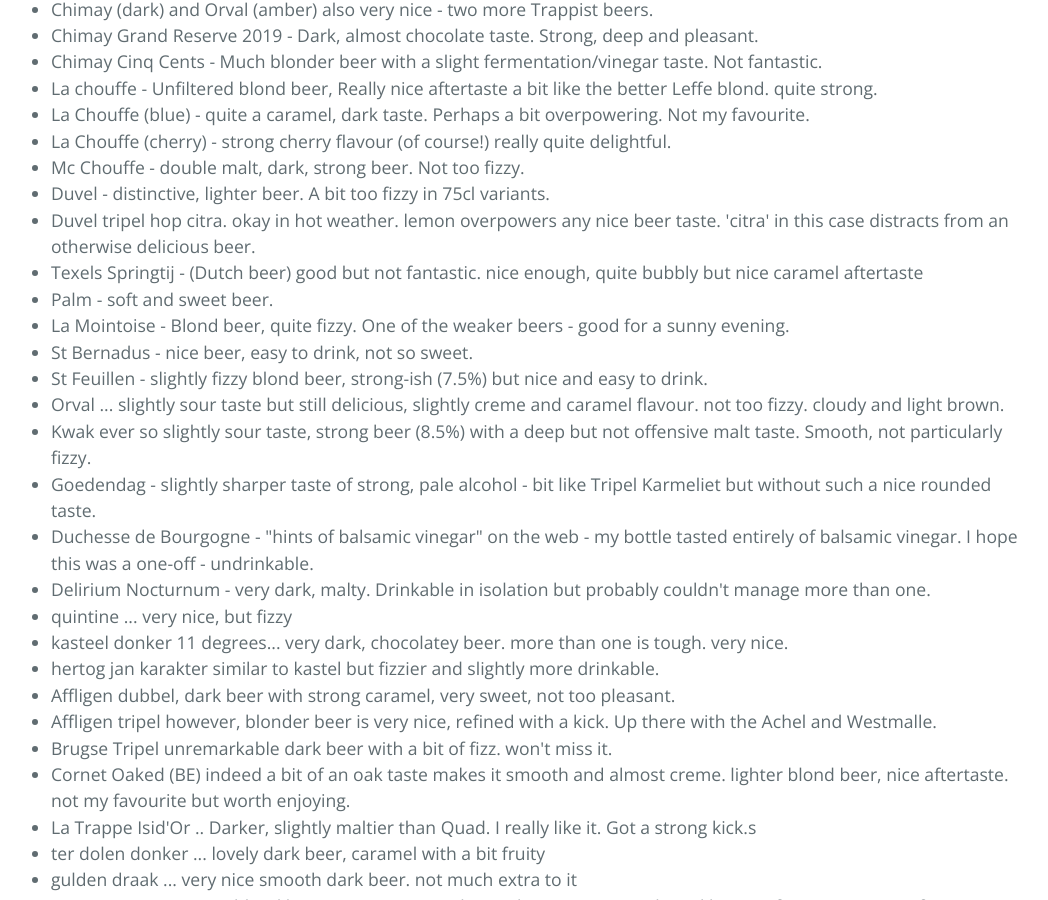
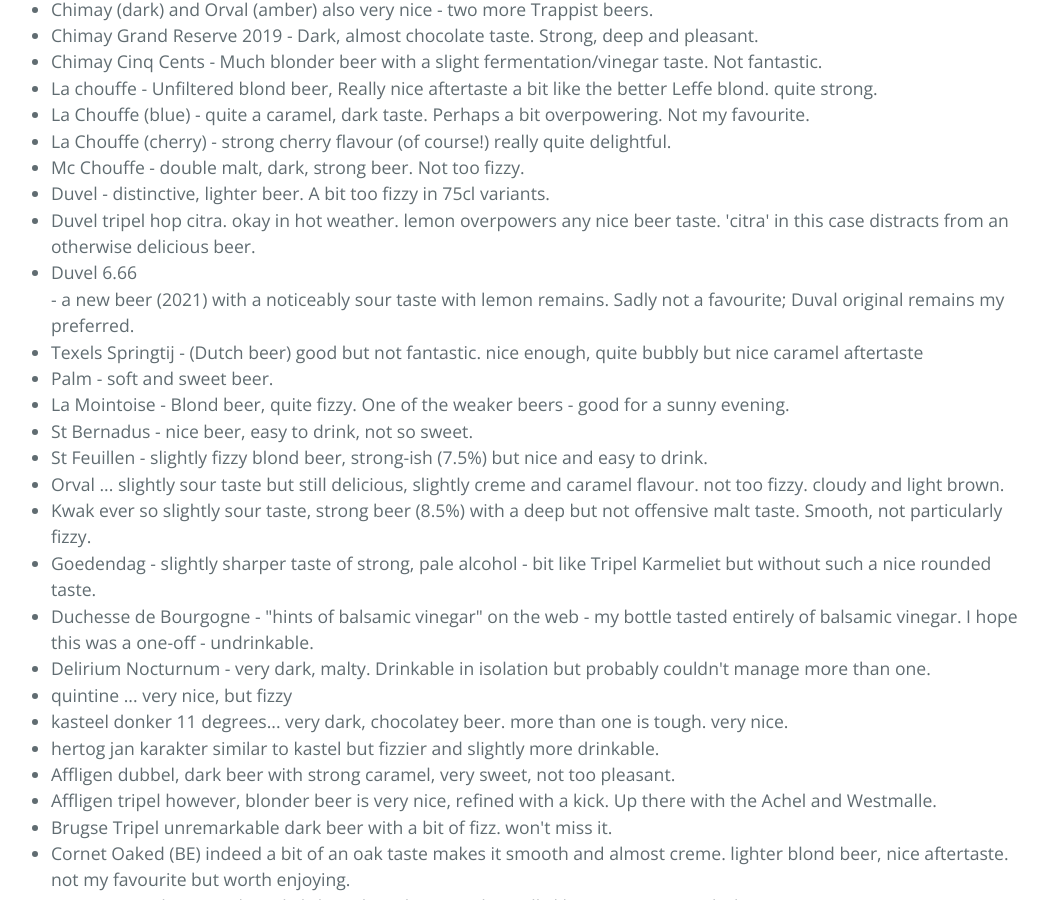
Before and after one commit to svenlatham/svenlatham-website, a Jekyll site: the page built from beer/index.html, in a window 1280 px wide and 900 px high, scrolled down 598 px. Shown: the whole window, without its empty margins (125-1173 px from the left). Built offline with Jekyll 4.4.1, drawn with Linux system fonts in a browser that asks for light colours.

Commit message:
Added Duval 6.66

```diff
--- a/beer/index.html
+++ b/beer/index.html
@@ -28,6 +28,7 @@ title: Beer
   <li>Mc Chouffe - double malt, dark, strong beer. Not too fizzy.</li>
 <li>Duvel - distinctive, lighter beer. A bit too fizzy in 75cl variants.</li>
 <li>Duvel tripel hop citra. okay in hot weather. lemon overpowers any nice beer taste. 'citra' in this case distracts from an otherwise delicious beer.</li>
+  <li>Duvel 6.66</li> - a new beer (2021) with a noticeably sour taste with lemon remains. Sadly not a favourite; Duval original remains my preferred.</li>
 <li>Texels Springtij - (Dutch beer) good but not fantastic. nice enough, quite bubbly but nice caramel aftertaste</li>
 <li>Palm - soft and sweet beer.</li>
 <li>La Mointoise - Blond beer, quite fizzy. One of the weaker beers - good for a sunny evening.</li>
```
